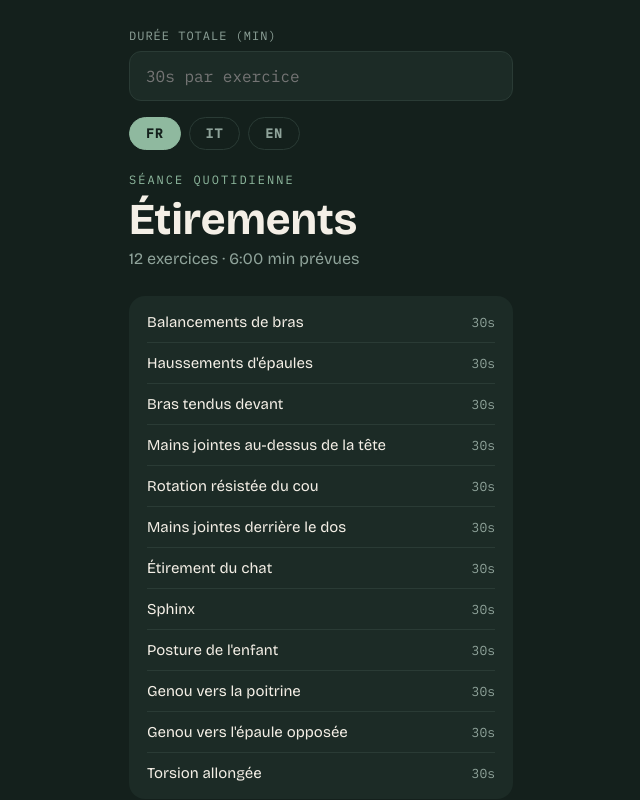
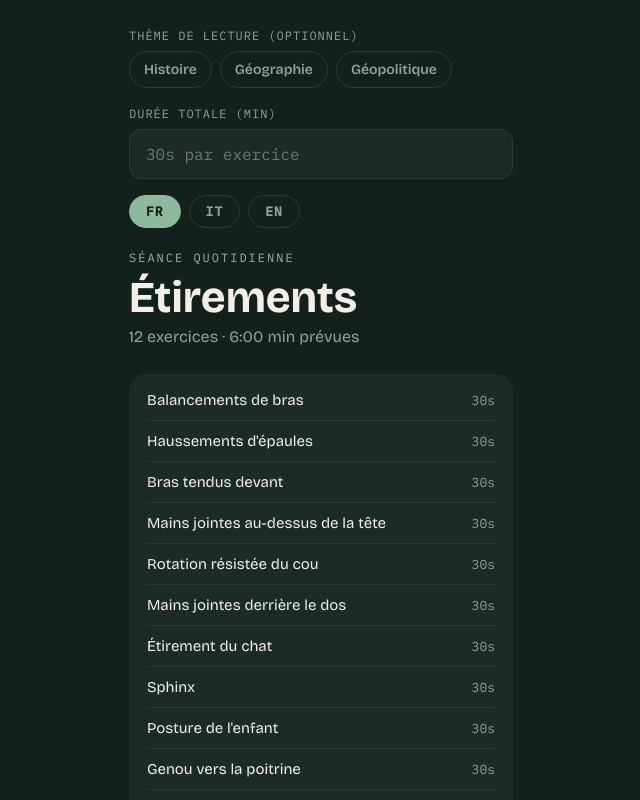
Before and after one commit to pietro-cerchiai/stretching-companion, a React (Vite) app: page / in a window 1280 px wide. Shown: the top 800 px of the page, without its empty margins (319-959 px from the left). Built offline with nearby package versions, Linux system fonts and the light colour scheme.

Commit message:
V1: reading theme picker + articles panel during session

```diff
--- a/src/App.jsx
+++ b/src/App.jsx
@@ -18,6 +18,9 @@ export default function App() {
   const [running, setRunning] = useState(false);
   const [overtimes, setOvertimes] = useState([]); // recorded overrun per finished exercise
   const [minutes, setMinutes] = useState(""); // custom total length in minutes ("" = default)
+  const [theme, setTheme] = useState(null); // selected reading theme (null = none)
+  const [articles, setArticles] = useState([]); // fetched articles for this session
+  const [loadingArticles, setLoadingArticles] = useState(false);
 
   // Durations actually used this session, derived from the custom length.
   const durations = scaleDurations(Number(minutes));
@@ -59,6 +62,26 @@ export default function App() {
     };
   }, [screen]);
 
+  // Fetch articles from our serverless function for the chosen theme + length.
+  const fetchArticles = async () => {
+    if (!theme) {
+      setArticles([]); // no theme picked → no articles
+      return;
+    }
+    setLoadingArticles(true);
+    setArticles([]);
+    try {
+      const min = Number(minutes) || 6; // session length, default 6
+      const res = await fetch(`/api/articles?theme=${theme}&minutes=${min}`);
+      const data = await res.json();
+      setArticles(data.articles || []);
+    } catch (e) {
+      setArticles([]); // on failure, just show none
+    } finally {
+      setLoadingArticles(false);
+    }
+  };
+
   // Start a fresh session from the first exercise.
   const start = () => {
     setIdx(0);
@@ -67,6 +90,7 @@ export default function App() {
     beeped.current = false;
     setRunning(true);
     setScreen("timer");
+    fetchArticles(); // kick off the article search in the background
   };
 
   // Record this exercise's overrun, then advance or finish.
@@ -115,6 +139,8 @@ export default function App() {
           t={t}
           minutes={minutes}
           setMinutes={setMinutes}
+          theme={theme}
+          setTheme={setTheme}
           onStart={start}
         />
       )}
@@ -126,6 +152,8 @@ export default function App() {
           remaining={remaining}
           running={running}
           overtimes={overtimes}
+          articles={articles}
+          loadingArticles={loadingArticles}
           onToggle={() => setRunning(!running)}
           onNext={next}
           onQuit={quit}
--- a/src/components/HomeScreen.jsx
+++ b/src/components/HomeScreen.jsx
@@ -4,11 +4,37 @@
 import { C, META, TOTAL_PLANNED } from "../data/stretches";
 import { fmt } from "../utils/time";
 
-export default function HomeScreen({ lang, setLang, t, minutes, setMinutes, onStart }) {
+export default function HomeScreen({ lang, setLang, t, minutes, setMinutes, theme, setTheme, onStart }) {
   const mono = { fontFamily: "'IBM Plex Mono', monospace" };
 
   return (
     <div style={{ flex: 1, display: "flex", flexDirection: "column", justifyContent: "center", padding: 28, maxWidth: 440, margin: "0 auto", width: "100%" }}>
+      {/* Optional reading theme */}
+      <div style={{ marginBottom: 18 }}>
+        <label style={{ ...mono, fontSize: 12, letterSpacing: 1, color: C.dim, textTransform: "uppercase", display: "block", marginBottom: 8 }}>
+          {t.readingTheme}
+        </label>
+        <div style={{ display: "flex", gap: 8, flexWrap: "wrap" }}>
+          {["history", "geography", "geopolitics"].map((th) => {
+            const active = theme === th;
+            return (
+              <button
+                key={th}
+                onClick={() => setTheme(active ? null : th)}
+                style={{
+                  padding: "9px 14px", borderRadius: 999, fontSize: 14, fontWeight: 600, cursor: "pointer",
+                  fontFamily: "inherit",
+                  border: `1px solid ${active ? C.sage : C.line}`,
+                  background: active ? C.sage : "transparent",
+                  color: active ? C.bg : C.dim,
+                }}
+              >
+                {t.themes[th]}
+              </button>
+            );
+          })}
+        </div>
+      </div>
       {/* Optional custom session length */}
       <div style={{ marginBottom: 16 }}>
         <label style={{ ...mono, fontSize: 12, letterSpacing: 1, color: C.dim, textTransform: "uppercase", display: "block", marginBottom: 8 }}>
--- a/src/components/TimerScreen.jsx
+++ b/src/components/TimerScreen.jsx
@@ -2,11 +2,13 @@
 // Active session screen: progress bar, current stretch, the large countdown
 // (counts up in coral when overtime), and the pause / next controls.
 
+import { useState } from "react";
 import { C, META } from "../data/stretches";
 import { fmt } from "../utils/time";
 import StretchIcon from "./StretchIcon";
 
-export default function TimerScreen({ t, idx, remaining, running, overtimes, onToggle, onNext, onQuit }) {
+export default function TimerScreen({ t, idx, remaining, running, overtimes, articles, loadingArticles, onToggle, onNext, onQuit }) {
+  const [showReading, setShowReading] = useState(false); // is the reading panel open?
   const mono = { fontFamily: "'IBM Plex Mono', monospace" };
   const isOver = remaining < 0;
   const totalOver = overtimes.reduce((s, o) => s + o, 0);
@@ -34,7 +36,17 @@ export default function TimerScreen({ t, idx, remaining, running, overtimes, onT
         <div style={{ ...mono, fontSize: 12, letterSpacing: 2, color: C.sage, textTransform: "uppercase" }}>
           {t.cats[META[idx].cat]} · {idx + 1}/{META.length}
         </div>
-        <button onClick={onQuit} style={{ background: "none", border: "none", color: C.dim, fontSize: 14, cursor: "pointer", fontFamily: "inherit" }}>{t.stop}</button>
+        <div style={{ display: "flex", gap: 14, alignItems: "center" }}>
+          {(loadingArticles || articles.length > 0) && (
+            <button
+              onClick={() => setShowReading(true)}
+              style={{ background: "none", border: "none", color: C.sage, fontSize: 14, fontWeight: 600, cursor: "pointer", fontFamily: "inherit" }}
+            >
+              {loadingArticles ? t.loadingArticles : t.readBtn}
+            </button>
+          )}
+          <button onClick={onQuit} style={{ background: "none", border: "none", color: C.dim, fontSize: 14, cursor: "pointer", fontFamily: "inherit" }}>{t.stop}</button>
+        </div>
       </div>
 
       <div style={{ flex: 1, display: "flex", flexDirection: "column", justifyContent: "center", textAlign: "center" }}>
@@ -59,6 +71,40 @@ export default function TimerScreen({ t, idx, remaining, running, overtimes, onT
         <button onClick={onToggle} style={btn(false)}>{running ? t.pause : t.resume}</button>
         <button onClick={onNext} style={btn(true)}>{idx + 1 >= META.length ? t.finish : t.next}</button>
       </div>
+
+      {/* Reading panel: slides over the timer, doesn't disturb the session */}
+      {showReading && (
+        <div
+          onClick={() => setShowReading(false)}
+          style={{ position: "fixed", inset: 0, background: "rgba(10,16,14,0.75)", display: "flex", alignItems: "flex-end", justifyContent: "center", zIndex: 50 }}
+        >
+          <div
+            onClick={(e) => e.stopPropagation()}
+            style={{ background: C.card, width: "100%", maxWidth: 440, borderRadius: "20px 20px 0 0", padding: 24, maxHeight: "75vh", overflowY: "auto" }}
+          >
+            <div style={{ display: "flex", justifyContent: "space-between", alignItems: "center", marginBottom: 16 }}>
+              <h3 style={{ fontSize: 17, fontWeight: 700, margin: 0 }}>{t.readingTitle}</h3>
+              <button onClick={() => setShowReading(false)} style={{ background: "none", border: "none", color: C.dim, fontSize: 14, cursor: "pointer", fontFamily: "inherit" }}>{t.closeReading}</button>
+            </div>
+
+            {loadingArticles && <p style={{ color: C.dim, fontSize: 15 }}>{t.loadingArticles}</p>}
+            {!loadingArticles && articles.length === 0 && <p style={{ color: C.dim, fontSize: 15 }}>{t.noArticles}</p>}
+
+            {articles.map((a, i) => (
+                <a
+                key={i}
+                href={a.url}
+                target="_blank"
+                rel="noopener noreferrer"
+                style={{ display: "block", textDecoration: "none", color: C.cream, padding: "14px 0", borderBottom: i < articles.length - 1 ? `1px solid ${C.line}` : "none" }}
+              >
+                <div style={{ fontSize: 15, fontWeight: 600, lineHeight: 1.3, marginBottom: 4 }}>{a.title}</div>
+                <div style={{ fontFamily: "'IBM Plex Mono', monospace", fontSize: 12, color: C.sage }}>{a.readMin} {t.minRead}</div>
+              </a>
+            ))}
+          </div>
+        </div>
+      )}
     </div>
   );
 }
--- a/src/data/i18n.js
+++ b/src/data/i18n.js
@@ -10,6 +10,11 @@ export const T = {
     doneEyebrow: "Séance terminée", doneTitle: "Bien joué.", planned: "Temps prévu", real: "Temps réel",
     overruns: "Dépassements", home: "Retour à l'accueil",
     customLength: "Durée totale (min)", customPlaceholder: "30s par exercice",
+    readingTheme: "Thème de lecture (optionnel)",
+    themes: { history: "Histoire", geography: "Géographie", geopolitics: "Géopolitique" },
+    readBtn: "Lecture", readingTitle: "À lire pendant la séance",
+    loadingArticles: "Recherche d'articles…", noArticles: "Aucun article trouvé",
+    minRead: "min de lecture", closeReading: "Fermer",
     cats: ["Haut du corps", "Bas du corps"],
     s: [
       { name: "Balancements de bras", note: "Balance les bras en travers du corps, en te tapotant le dos" },
@@ -33,6 +38,11 @@ export const T = {
     doneEyebrow: "Sessione completata", doneTitle: "Ben fatto.", planned: "Tempo previsto", real: "Tempo reale",
     overruns: "Tempo extra", home: "Torna all'inizio",
     customLength: "Durata totale (min)", customPlaceholder: "30s per esercizio",
+    readingTheme: "Tema di lettura (opzionale)",
+    themes: { history: "Storia", geography: "Geografia", geopolitics: "Geopolitica" },
+    readBtn: "Lettura", readingTitle: "Da leggere durante la sessione",
+    loadingArticles: "Ricerca di articoli…", noArticles: "Nessun articolo trovato",
+    minRead: "min di lettura", closeReading: "Chiudi",
     cats: ["Parte superiore", "Parte inferiore"],
     s: [
       { name: "Oscillazioni delle braccia", note: "Oscilla le braccia davanti al corpo, dandoti colpetti sulla schiena" },
@@ -56,6 +66,11 @@ export const T = {
     doneEyebrow: "Session complete", doneTitle: "Well done.", planned: "Planned time", real: "Actual time",
     overruns: "Overtime", home: "Back to home",
     customLength: "Total length (min)", customPlaceholder: "30s per exercise",
+    readingTheme: "Reading theme (optional)",
+    themes: { history: "History", geography: "Geography", geopolitics: "Geopolitics" },
+    readBtn: "Reading", readingTitle: "To read during your session",
+    loadingArticles: "Finding articles…", noArticles: "No articles found",
+    minRead: "min read", closeReading: "Close",
     cats: ["Upper body", "Lower body"],
     s: [
       { name: "Arm swings", note: "Swing your arms across your body, patting your back" },
```
